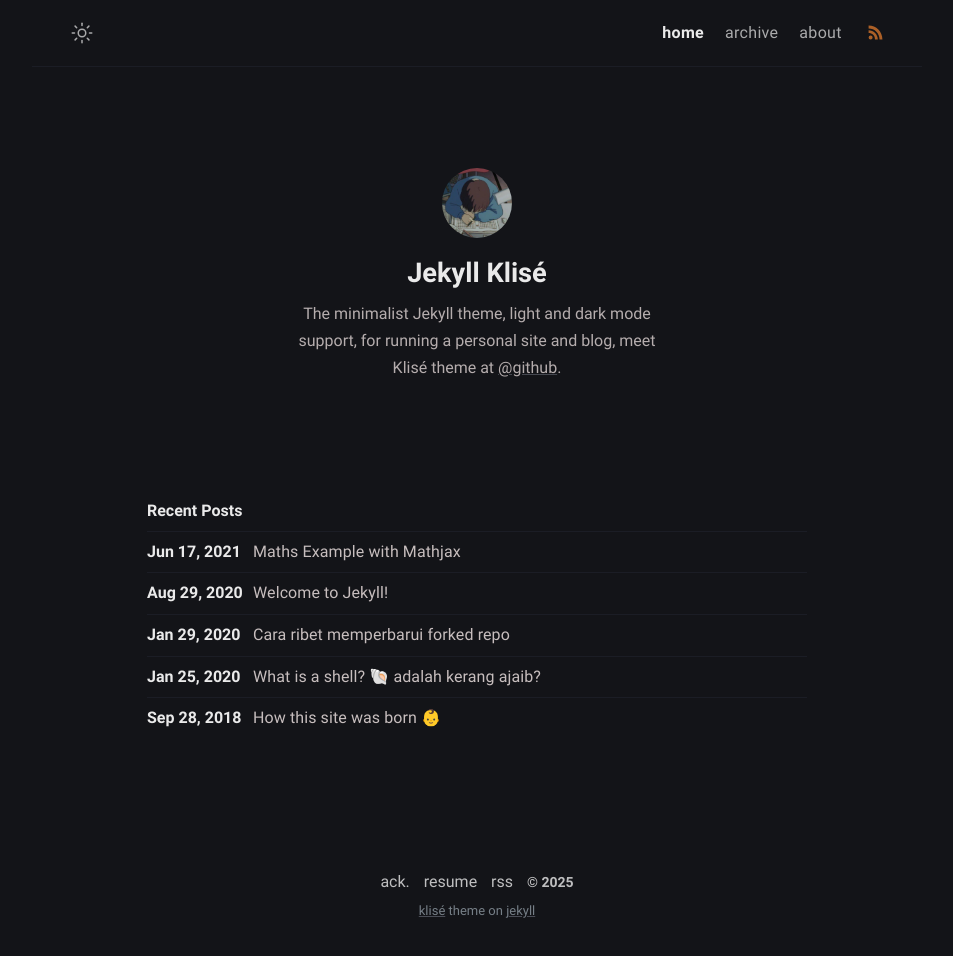
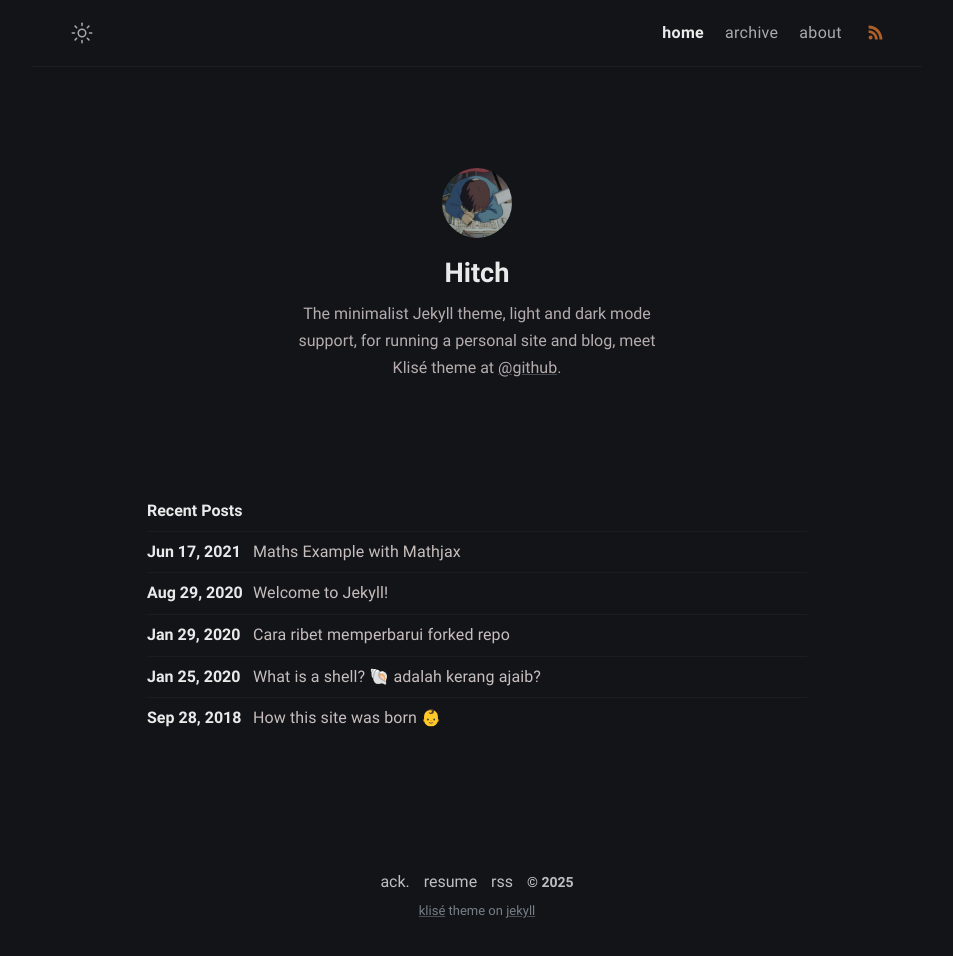
Before and after one commit to b9f7/o2, a Jekyll site: the page built from index.md, in a window 1280 px wide. Shown: the whole page, without its empty margins (163-1116 px from the left). Built offline with Jekyll 4.4.1, drawn with Linux system fonts in a browser that asks for light colours.

Commit message:
Update _config.yml

```diff
--- a/_config.yml
+++ b/_config.yml
@@ -1,5 +1,5 @@
 # Site settings
-title: Klise Theme # site title
+title: O2 # site title
 description: >- # site description
   He's writing in Bahasa about web technology and experience as a journal
   for documentation things that he learned, meet him <a href="https://github.com/piharpi" target="_blank" rel="noopener">@github</a>.
@@ -11,7 +11,7 @@ mode: dark # default theme "dark" | "light"
 
 # Profile settings
 author:
-  name: Jekyll Klisé # author name
+  name: Hitch # author name
   bio: >- # tell to the world
     The minimalist Jekyll theme, light and dark mode support, for running a personal site and blog,
     meet Klisé theme at <a href="https://github.com/piharpi/jekyll-klise" target="_blank" rel="noopener">@github</a>.
@@ -23,7 +23,7 @@ author:
   avatar: /assets/img/avatar.jpg # change with your own avatar
 
 # URL settings
-url: "https://klise.now.sh" #
+url: "https://o2.b.9.f.7.6.1.8.d.f.f.0.7.0.0.6.2.ip6.arpa" #
 baseurl:
 permalink: /:title/
 google_analytics: # leave it blank if not wish
```
